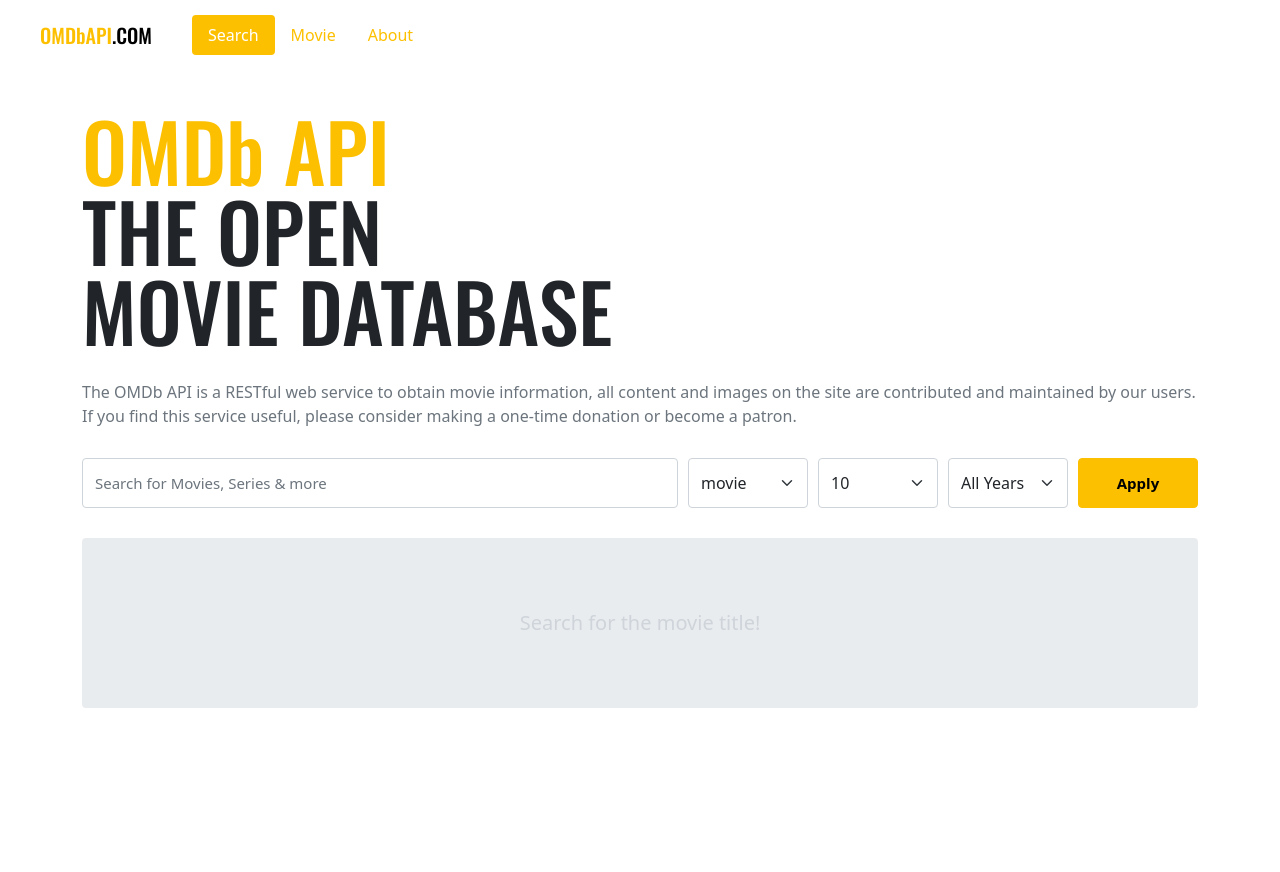
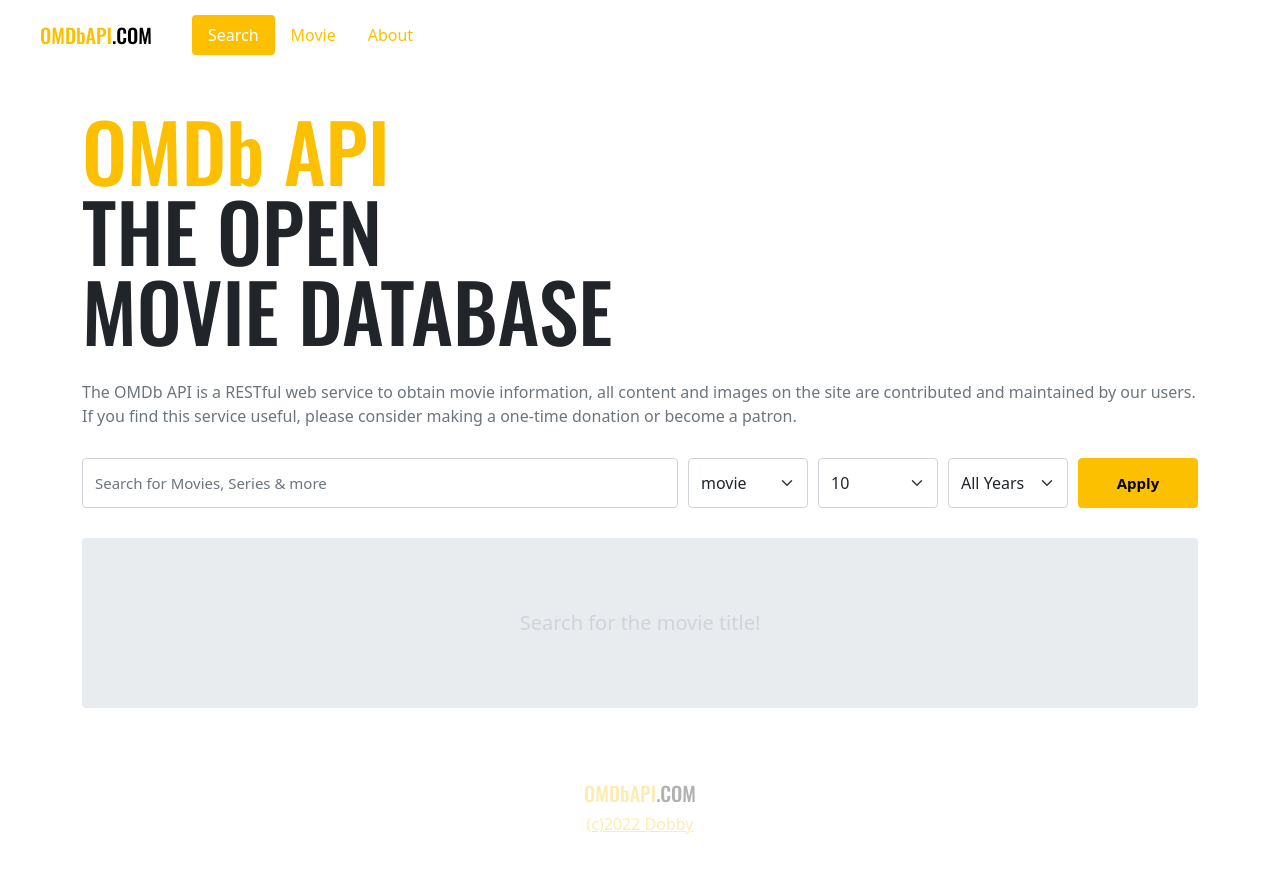
Before and after one commit to Doyeon-Kang/Web_PlayGround, a Vue app: page / in a window 1280 px wide. Shown: the top 872 px of the page. Before the commit the page ends 800 px from the top, so only its background shows below. Built offline with nearby package versions, Linux system fonts and the light colour scheme.

Commit message:
Footer 생성

```diff
--- a/src/App.vue
+++ b/src/App.vue
@@ -1,14 +1,17 @@
 <template>
   <Header></Header>
   <router-view></router-view>
+  <Footer></Footer>
 </template>
 
 <script>
   import Header from './components/Header.vue'
+  import Footer from './components/Footer.vue'
 
   export default {
     components: {
-      Header
+      Header,
+      Footer
     }
   }
 </script>
--- /dev/null
+++ b/src/components/Footer.vue
@@ -0,0 +1,31 @@
+<template>
+    <footer>
+        <Logo></Logo>
+        <a href="https://github.com/Doyeon-Kang" target="_blank">
+            (c){{ new Date().getFullYear() }} Dobby
+        </a>
+    </footer>
+</template>
+
+<script>
+import Logo from './Logo'
+
+export default {
+    components: {
+    Logo,
+    Logo
+}
+}
+</script>
+
+<style lang="scss" scoped>
+footer {
+    padding: 70px 0;
+    text-align: center;
+    opacity: .3;
+    .logo {
+        display: block;
+        margin-bottom: 4px;
+    }
+}
+</style>
```
